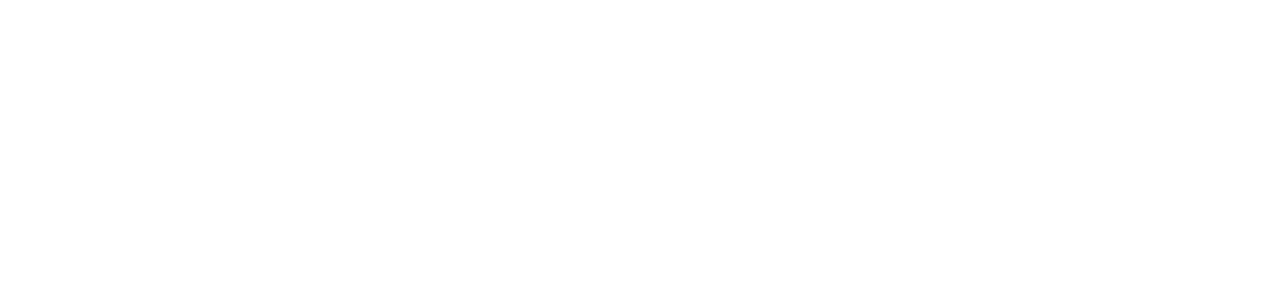
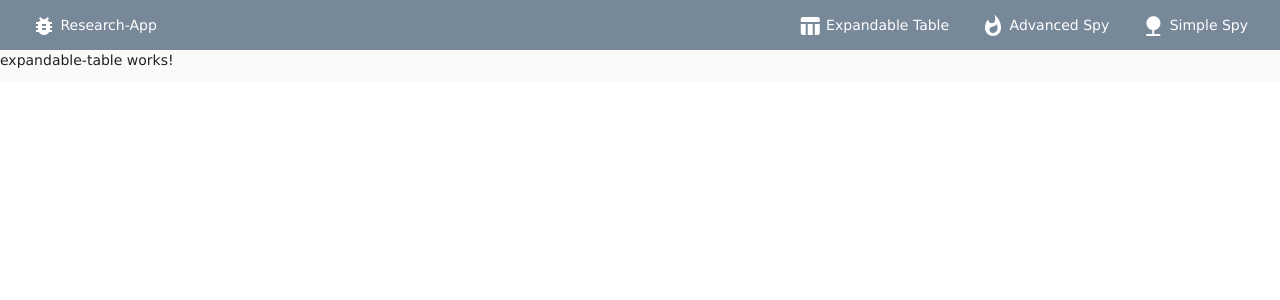
Before and after one commit to shakyamoksha/research-app, an Angular app: page /expandabletable in a window 1280 px wide. Before the commit this address led to /. Shown: the top 300 px of the page. Built offline with nearby package versions, Linux system fonts and the light colour scheme.

Commit message:
added new component

```diff
--- /dev/null
+++ b/src/app/components/expandable-table/components/expandable-table.component.html
@@ -0,0 +1 @@
+<p>expandable-table works!</p>
--- /dev/null
+++ b/src/app/components/expandable-table/components/expandable-table.component.ts
@@ -0,0 +1,15 @@
+import { Component, OnInit } from '@angular/core';
+
+@Component({
+  selector: 'app-expandable-table',
+  templateUrl: './expandable-table.component.html',
+  styleUrls: ['./expandable-table.component.scss']
+})
+export class ExpandableTableComponent implements OnInit {
+
+  constructor() { }
+
+  ngOnInit(): void {
+  }
+
+}
--- /dev/null
+++ b/src/app/components/expandable-table/expandable-table-routing.module.ts
@@ -0,0 +1,12 @@
+import { NgModule } from '@angular/core';
+import { Routes, RouterModule } from '@angular/router';
+import {ExpandableTableComponent} from './components/expandable-table.component';
+
+
+const routes: Routes = [{path: '', component: ExpandableTableComponent}];
+
+@NgModule({
+  imports: [RouterModule.forChild(routes)],
+  exports: [RouterModule]
+})
+export class ExpandableTableRoutingModule { }
--- a/src/app/dashboard/component/dashboard.component.html
+++ b/src/app/dashboard/component/dashboard.component.html
@@ -36,6 +36,11 @@
 
       <span class="spacer"></span>
 
+      <button mat-button routerLink="/expandabletable" matTooltip="Advanced">
+        <mat-icon>table_chart</mat-icon>
+        Expandable Table
+      </button>
+
       <button mat-button routerLink="/advancedscroll" matTooltip="Advanced">
         <mat-icon>whatshot</mat-icon>
         Advanced Spy
--- a/src/app/dashboard/dashboard-routing.module.ts
+++ b/src/app/dashboard/dashboard-routing.module.ts
@@ -6,7 +6,8 @@
 const routes: Routes = [
   {path: '', component: DashboardComponent, children: [
     {path: 'advancedscroll', loadChildren: () => import('../components/advanced-scrollspy/advanced-scrollspy.module').then(m => m.AdvancedScrollspyModule)},
-    {path: 'simplescroll', loadChildren: () => import('../components/simple-scrollspy/simple-scrollspy.module').then(m => m.SimpleScrollspyModule)}
+    {path: 'simplescroll', loadChildren: () => import('../components/simple-scrollspy/simple-scrollspy.module').then(m => m.SimpleScrollspyModule)},
+    {path: 'expandabletable', loadChildren: () => import('../components/expandable-table/expandable-table.module').then(m => m.ExpandableTableModule)}
   ]}
 ];
 
```
Also changed, not shown: src/app/components/expandable-table/expandable-table.module.ts (added, +15 -0 lines), src/app/components/expandable-table/components/expandable-table.component.scss (added), 1 other file (tests, documents, lock files or other folders).
